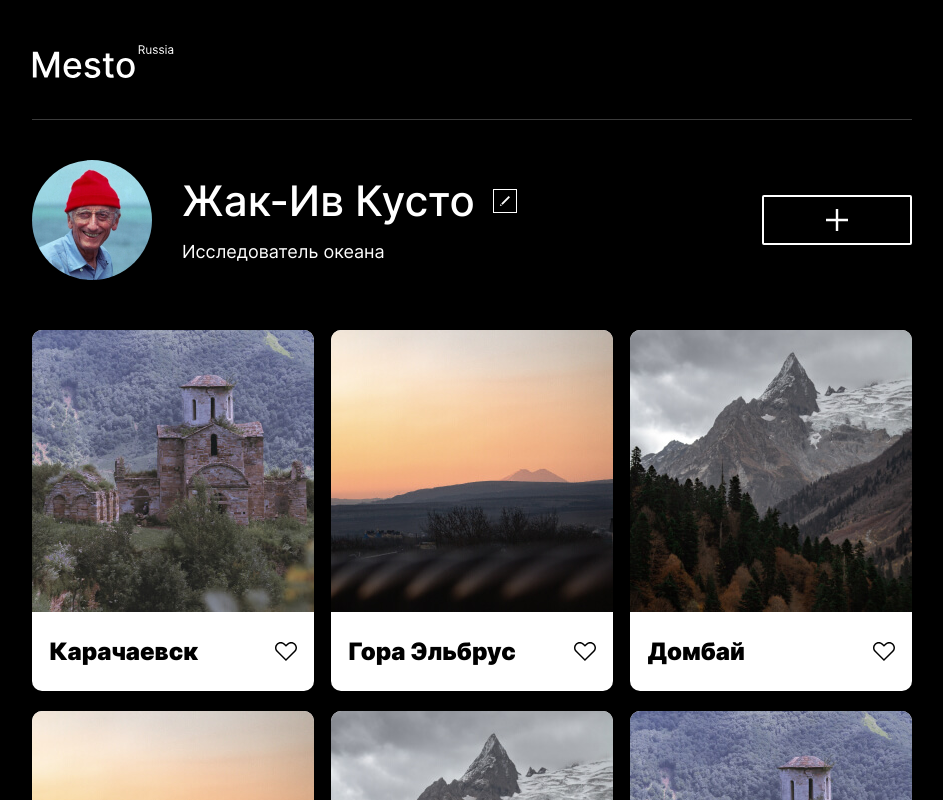
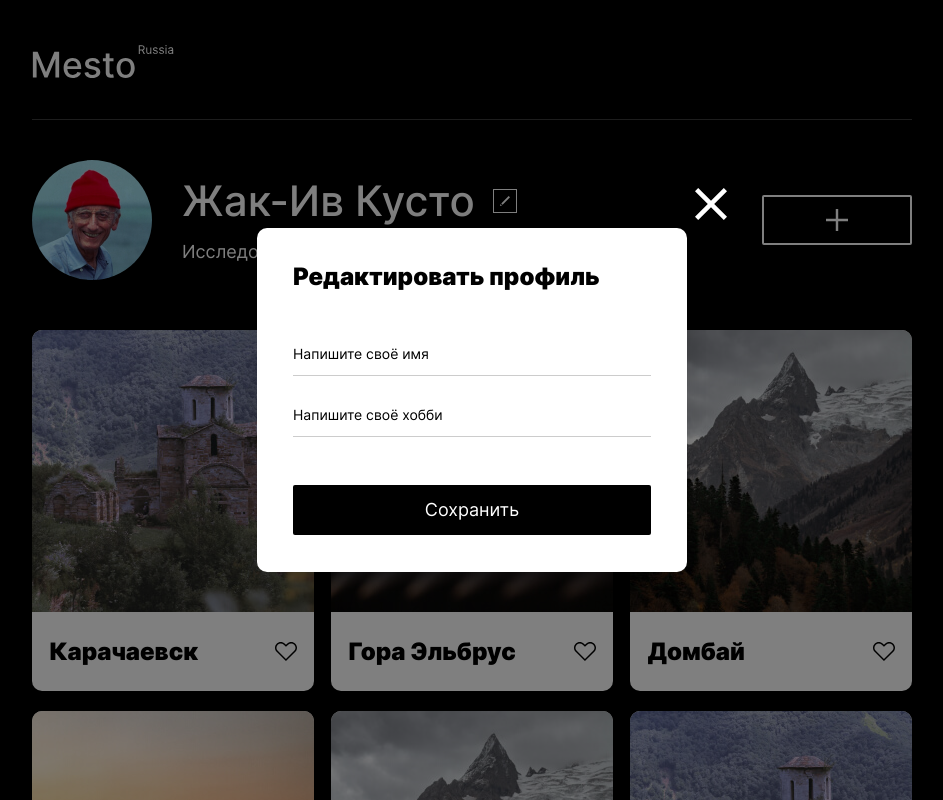
Before and after one commit to AntonKarpukhin/mesto-project, a plain HTML site: page index.html in a window 1280 px wide. Shown: the top 800 px of the page, without its empty margins (168-1111 px from the left). Drawn offline with Linux system fonts and the light colour scheme.

Commit message:
partThreeDouble

```diff
--- a/index.html
+++ b/index.html
@@ -58,23 +58,23 @@
     <footer class="footer">
       <p class="footer__copyright">&copy; 2022. Anton Karpukhin</p>
     </footer>
-<!--    <div class="popup popup_opened">-->
-<!--      <div class="popup__container">-->
-<!--        <h2 class="popup__title">Редактировать профиль</h2>-->
-<!--        <form class="popup__form" name="popup-editing">-->
-<!--          <fieldset class="popup__contact-info">-->
-<!--            <label class="popup__label-text" for="name">-->
-<!--              <input class="popup__input-text" id="name" type="text" name="name" placeholder="Напишите своё имя" required>-->
-<!--            </label>-->
-<!--            <label class="popup__label-text" for="hobby">-->
-<!--              <input class="popup__input-text" id="hobby" type="text" name="hobby" placeholder="Напишите своё хобби" required>-->
-<!--            </label>-->
-<!--          </fieldset>-->
-<!--          <button class="popup__button opacity opacity_type_button-form" type="submit" value="Отправить на сервер">Сохранить</button>-->
-<!--        </form>-->
-<!--        <button class="popup__close-icon opacity" type="button"></button>-->
-<!--      </div>-->
-<!--    </div>-->
+    <div class="popup popup_opened">
+      <div class="popup__container">
+        <h2 class="popup__title">Редактировать профиль</h2>
+        <form class="popup__form" name="popup-editing">
+          <fieldset class="popup__contact-info">
+            <label class="popup__label-text" for="name">
+              <input class="popup__input-text" id="name" type="text" name="name" placeholder="Напишите своё имя" required>
+            </label>
+            <label class="popup__label-text" for="hobby">
+              <input class="popup__input-text" id="hobby" type="text" name="hobby" placeholder="Напишите своё хобби" required>
+            </label>
+          </fieldset>
+          <button class="popup__button opacity opacity_type_button-form" type="submit" value="Отправить на сервер">Сохранить</button>
+        </form>
+        <button class="popup__close-icon opacity" type="button"></button>
+      </div>
+    </div>
   </div>
 </body>
 </html>
```
